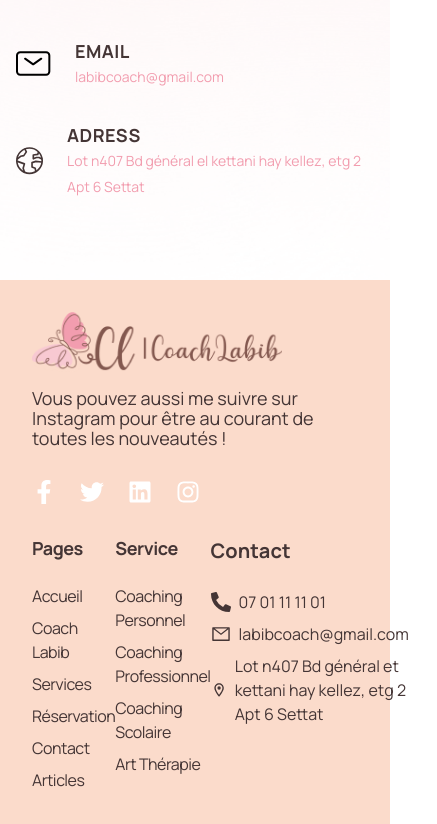
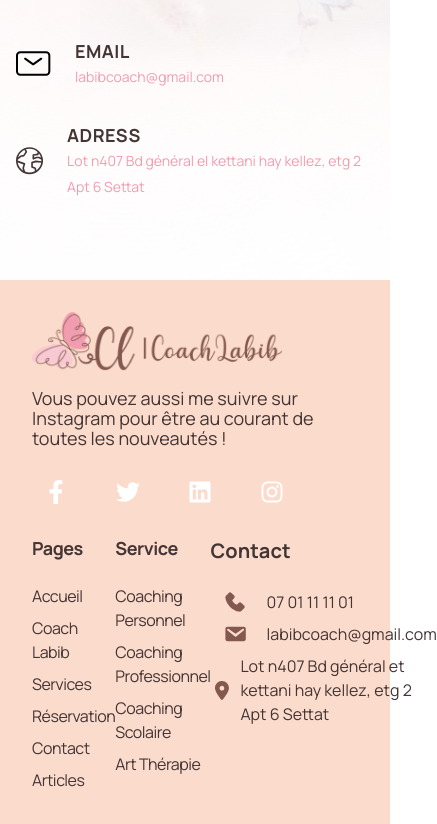
Before and after one commit to IsmaelAvotra/coach-labib, a Next.js app: page /articles in a window 390 px wide. Shown: the part 2062-2886 px from the top of the page, 437 px wide, since content can reach past the window. Built offline with nearby package versions, Linux system fonts and the light colour scheme.

Commit message:
correction responsive

```diff
--- a/src/app/articles/Articles.css
+++ b/src/app/articles/Articles.css
@@ -30,8 +30,37 @@
 }
 
 @media screen and (max-width: 500px) {
+  .articleDetail {
+    padding: 0 1rem;
+  }
   .articlesPage {
     padding: 0 1rem;
+  }
+  .articleDetail h2 {
+    font-size: 32px;
+    line-height: 40px;
+    margin-bottom: 1rem;
+  }
+
+  .image-art img {
+    width: 100vw;
+    height: auto;
+  }
+
+  .summary {
+    font-size: 16px;
+    line-height: 24px;
+  }
+
+  .intro-text,
+  .conclu-text {
+    font-size: 22px !important;
+  }
+
+  .intro p,
+  .conclusion p {
+    font-size: 16px;
+    line-height: 24px;
   }
 
   .articlesPage h2 {
--- a/src/app/articles/[articleId]/page.tsx
+++ b/src/app/articles/[articleId]/page.tsx
@@ -24,7 +24,7 @@ export default function ArticleDetail({
   })
 
   return (
-    <div className=' articlePage px-8 overflow-hidden mt-8'>
+    <div className=' articleDetail px-8 overflow-hidden mt-8'>
       <div className='aticle-top'>
         {article ? (
           <div className='article-content  min-h-[100vh]'>
@@ -47,9 +47,11 @@ export default function ArticleDetail({
                 className='rounded-[24px]'
               />
             </div>
-            <p className='text-[20px] text-[#222] mb-4'>"{article.summary}"</p>
+            <p className='summary text-[20px] text-[#222] mb-4'>
+              "{article.summary}"
+            </p>
             <div className='intro'>
-              <p className='text-[#83584f] font-semibold text-[28px] mb-2'>
+              <p className='intro-text text-[#83584f] font-semibold text-[28px] mb-2'>
                 Introduction :
               </p>
               <p className='text-textColor text-textSize mb-4'>
@@ -57,7 +59,7 @@ export default function ArticleDetail({
               </p>
             </div>
             <div className='conclusion'>
-              <p className='text-[#83584f] font-semibold text-[28px] mb-2'>
+              <p className='text-[#83584f] font-semibold text-[28px] mb-2 conclu-text'>
                 Conclusion :
               </p>
               <p className='text-textColor text-textSize'>
--- a/src/app/components/footer/Footer.css
+++ b/src/app/components/footer/Footer.css
@@ -1,3 +1,6 @@
+.footer svg {
+  width: 3rem;
+}
 @media screen and (max-width: 1100px) {
   .service {
     display: none;
--- a/src/app/components/footer/Footer.tsx
+++ b/src/app/components/footer/Footer.tsx
@@ -51,18 +51,58 @@ const Footer = () => {
           <Link href='/services/#service3'>Coaching Scolaire</Link>
           <Link href='/services/#service4'>Art Thérapie</Link>
         </div>
-        <div className='contact  flex flex-1 flex-col gap-2 text-brown'>
+        <div className='contact  flex flex-[1.5] flex-col  gap-2 text-brown'>
           <p className='text-[18px] font-bold mb-4 contct'>Contact</p>
-          <div className='phone flex items-center gap-2'>
-            <FaPhoneAlt className='text-[20px] text-brownBlack' />
+          <div className='phone flex items-start  gap-2'>
+            <svg
+              xmlns='http://www.w3.org/2000/svg'
+              width='24'
+              height='24'
+              viewBox='0 0 24 24'
+              fill='none'
+            >
+              <path
+                d='M3.24375 5.39531L5.73984 2.90156C5.91592 2.72471 6.1252 2.58439 6.35567 2.48867C6.58614 2.39294 6.83325 2.34369 7.08281 2.34375C7.5914 2.34375 8.06953 2.54297 8.42812 2.90156L11.1141 5.5875C11.2909 5.76358 11.4312 5.97286 11.527 6.20333C11.6227 6.4338 11.6719 6.68091 11.6719 6.93047C11.6719 7.43906 11.4727 7.91719 11.1141 8.27578L9.15 10.2398C9.60974 11.2532 10.2489 12.175 11.0367 12.9609C11.8225 13.7506 12.7443 14.3922 13.7578 14.8547L15.7219 12.8906C15.898 12.7138 16.1072 12.5735 16.3377 12.4777C16.5682 12.382 16.8153 12.3328 17.0648 12.3328C17.5734 12.3328 18.0516 12.532 18.4102 12.8906L21.0984 15.5742C21.2755 15.7506 21.4159 15.9603 21.5117 16.1912C21.6074 16.4221 21.6565 16.6696 21.6562 16.9195C21.6562 17.4281 21.457 17.9062 21.0984 18.2648L18.607 20.7562C18.0352 21.3305 17.2453 21.6562 16.4344 21.6562C16.2633 21.6562 16.0992 21.6422 15.9375 21.6141C12.7781 21.0938 9.64453 19.4133 7.11562 16.8867C4.58906 14.3625 2.91094 11.2312 2.38359 8.0625C2.22422 7.09453 2.54531 6.09844 3.24375 5.39531Z'
+                fill='#83584F'
+              />
+            </svg>
             <p>07 01 11 11 01</p>
           </div>
           <div className='email flex items-center gap-2'>
-            <AiOutlineMail className='text-[20px] text-brownBlack' />
+            <svg
+              xmlns='http://www.w3.org/2000/svg'
+              width='24'
+              height='24'
+              viewBox='0 0 24 24'
+              fill='none'
+            >
+              <path
+                d='M4.64418 4.80005H20.5442C22.0442 4.80005 22.8002 5.50805 22.8002 6.94805V17.052C22.8002 18.48 22.0442 19.2 20.5442 19.2H4.64418C3.14418 19.2 2.38818 18.48 2.38818 17.052V6.94805C2.38818 5.50805 3.14418 4.80005 4.64418 4.80005ZM12.5882 15.12L20.6762 8.48405C20.9642 8.24405 21.1922 7.69205 20.8322 7.20005C20.4842 6.70805 19.8482 6.69605 19.4282 6.99605L12.5882 11.628L5.76018 6.99605C5.34018 6.69605 4.70418 6.70805 4.35618 7.20005C3.99618 7.69205 4.22418 8.24405 4.51218 8.48405L12.5882 15.12Z'
+                fill='#83584F'
+              />
+            </svg>
             <p>labibcoach@gmail.com</p>
           </div>
           <div className='location flex items-center gap-2'>
-            <MdOutlineLocationOn className='text-[40px] text-brownBlack location' />
+            <svg
+              xmlns='http://www.w3.org/2000/svg'
+              width='14'
+              height='19'
+              viewBox='0 0 14 19'
+              fill='none'
+            >
+              <g clip-path='url(#clip0_77_255)'>
+                <path
+                  d='M6.13594 18.525C4.23281 16.1426 0 10.3684 0 7.125C0 3.18992 3.13396 0 7 0C10.8646 0 14 3.18992 14 7.125C14 10.3684 9.73438 16.1426 7.86406 18.525C7.41562 19.0928 6.58437 19.0928 6.13594 18.525ZM7 9.5C8.28698 9.5 9.33333 8.43496 9.33333 7.125C9.33333 5.81504 8.28698 4.75 7 4.75C5.71302 4.75 4.66667 5.81504 4.66667 7.125C4.66667 8.43496 5.71302 9.5 7 9.5Z'
+                  fill='#83584F'
+                />
+              </g>
+              <defs>
+                <clipPath id='clip0_77_255'>
+                  <rect width='14' height='19' fill='white' />
+                </clipPath>
+              </defs>
+            </svg>
             <p>Lot n407 Bd général et kettani hay kellez, etg 2 Apt 6 Settat</p>
           </div>
         </div>
--- a/src/app/components/reservation/Reservation.css
+++ b/src/app/components/reservation/Reservation.css
@@ -11,6 +11,9 @@ input:focus {
 }
 
 @media screen and (max-width: 1100px) {
+  .bg1 {
+    top: -250px;
+  }
   .reservation h2 {
     font-size: 56px;
     line-height: 64px;
@@ -31,13 +34,19 @@ input:focus {
 }
 
 @media screen and (max-width: 960px) {
+  .bg1 {
+    top: 120px;
+  }
   .formulair {
     flex-direction: column;
     gap: 4rem;
   }
 }
 
-@media screen and (max-width: 500px) {
+@media screen and (max-width: 600px) {
+  .bg1 {
+    top: 250px;
+  }
   .reservation h2 {
     font-size: 36px;
     line-height: 38px;
--- a/src/app/components/reservation/Reservation.tsx
+++ b/src/app/components/reservation/Reservation.tsx
@@ -166,7 +166,7 @@ const Reservation = () => {
           alt='background reservation'
           width={1500}
           height={1000}
-          className='absolute top-[-400px] left-16 -z-10 w-[1560px]'
+          className='bg1 absolute top-[-400px] left-16 -z-10 w-[1560px]'
         />
       </div>
       <Image
--- a/src/app/components/services/Services.css
+++ b/src/app/components/services/Services.css
@@ -35,6 +35,10 @@
 }
 
 @media screen and (max-width: 850px) {
+  .image1 {
+    top: 200px;
+    height: 2000px;
+  }
   .carte {
     width: 100%;
     padding: 1rem;
```
